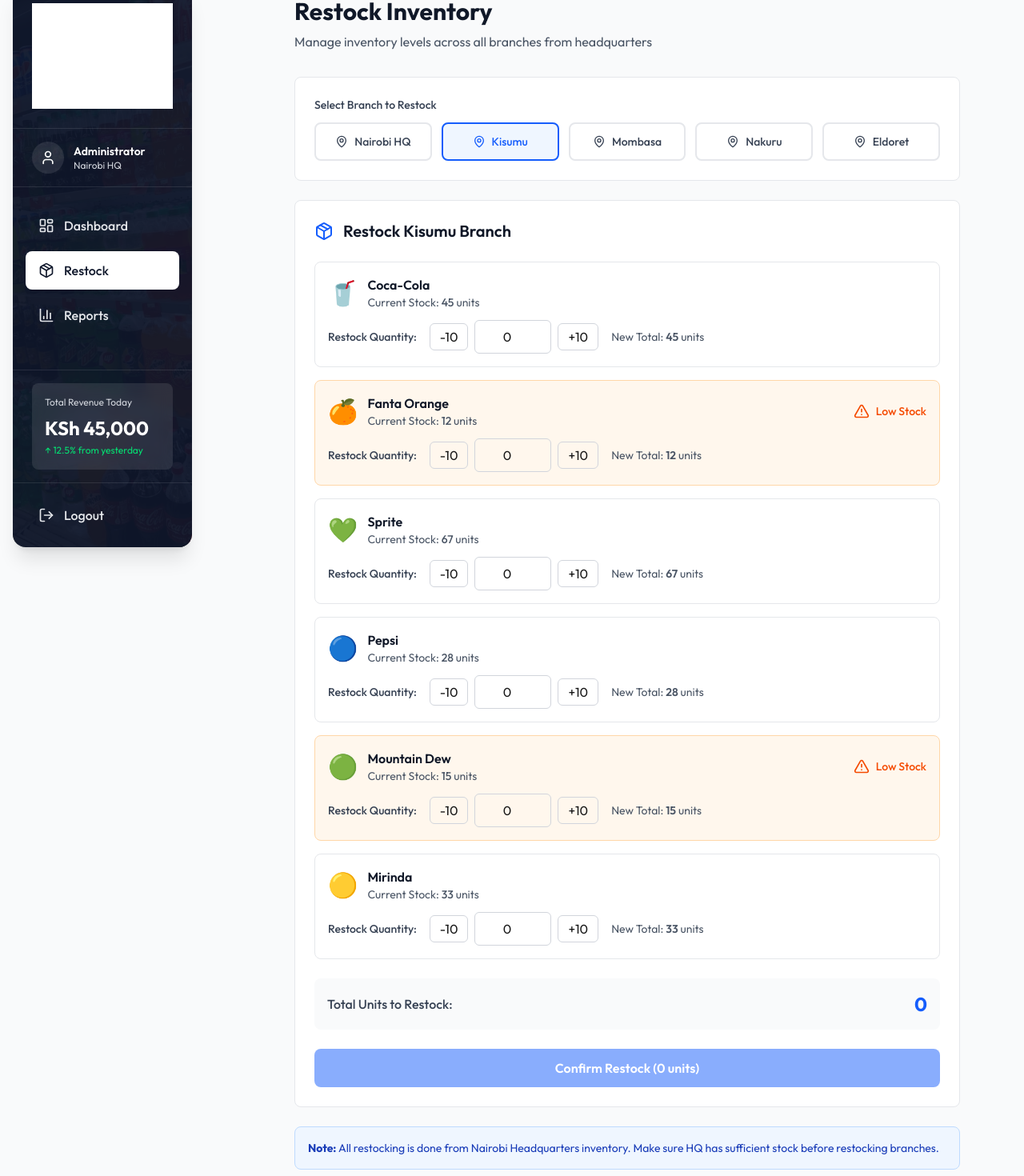
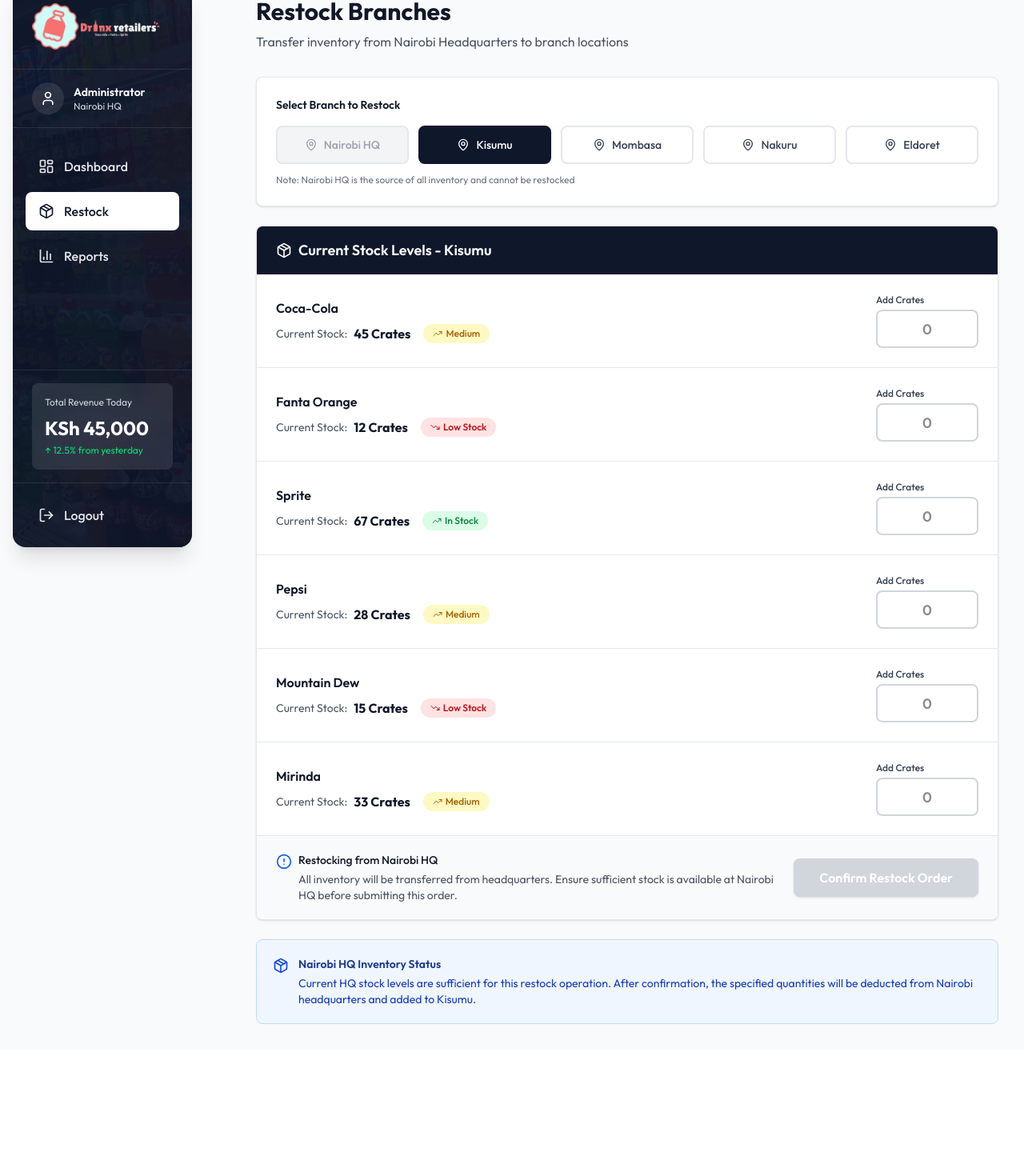
Before and after one commit to ByteBenders-compScientists/smart-retail-frontend, a Next.js app: page /admin/restock in a window 1280 px wide. Shown: the part 100-1570 px from the top of the page at 80% size. After the commit the page ends 1412 px from the top, so only its background shows below. Built offline with nearby package versions, Linux system fonts and the light colour scheme; grey boxes are pictures that could not be loaded; a web font is replaced by a local one.

Commit message:
fix: update AdminLayout to prevent rendering on admin login page and replace logo image

```diff
--- a/app/admin/layout.tsx
+++ b/app/admin/layout.tsx
@@ -26,7 +26,7 @@
   const [isMobileMenuOpen, setIsMobileMenuOpen] = useState(false);
 
   // Don't show layout on login page
-  if (pathname === '/admin/admin-login') {
+  if (pathname === '/admin') {
     return <>{children}</>;
   }
 
@@ -133,11 +133,10 @@
             {/* Logo */}
             <div className="flex items-center px-6 py-6 border-b border-white/10">
               <Image
-                src="/images/light.png"
+                src="/images/logodark.png"
                 alt="Drinx Logo"
                 width={180}
                 height={36}
-                className="brightness-0 invert"
               />
             </div>
 
--- a/app/admin/restock/page.tsx
+++ b/app/admin/restock/page.tsx
@@ -1,95 +1,156 @@
+/* eslint-disable @typescript-eslint/no-explicit-any */
 'use client';
-
 import { useState } from 'react';
-import { MapPin } from 'lucide-react';
-import RestockForm from '@/components/admin/RestockForm';
+import { MapPin, Package, AlertCircle, CheckCircle, TrendingDown, TrendingUp } from 'lucide-react';
 
 export default function RestockPage() {
   const [selectedBranch, setSelectedBranch] = useState('kisumu');
+  const [restockQuantities, setRestockQuantities] = useState<Record<string, string>>({
+    'prod-cola': '',
+    'prod-fanta': '',
+    'prod-sprite': '',
+    'prod-pepsi': '',
+    'prod-dew': '',
+    'prod-mirinda': ''
+  });
+  const [showSuccess, setShowSuccess] = useState(false);
 
   const branches = [
-    { id: 'nairobi', name: 'Nairobi HQ' },
+    { id: 'nairobi', name: 'Nairobi HQ', disabled: true },
     { id: 'kisumu', name: 'Kisumu' },
     { id: 'mombasa', name: 'Mombasa' },
     { id: 'nakuru', name: 'Nakuru' },
     { id: 'eldoret', name: 'Eldoret' },
   ];
 
-  // Mock product data - replace with actual API call
-  const getProductsForBranch = (branchId: string) => {
-    return [
-      {
-        id: 'prod-cola',
-        name: 'Coca-Cola',
-        currentStock: 45,
-        emoji: '🥤',
-      },
-      {
-        id: 'prod-fanta',
-        name: 'Fanta Orange',
-        currentStock: 12,
-        emoji: '🍊',
-      },
-      {
-        id: 'prod-sprite',
-        name: 'Sprite',
-        currentStock: 67,
-        emoji: '💚',
-      },
-      {
-        id: 'prod-pepsi',
-        name: 'Pepsi',
-        currentStock: 28,
-        emoji: '🔵',
-      },
-      {
-        id: 'prod-dew',
-        name: 'Mountain Dew',
-        currentStock: 15,
-        emoji: '🟢',
-      },
-      {
-        id: 'prod-mirinda',
-        name: 'Mirinda',
-        currentStock: 33,
-        emoji: '🟡',
-      },
-    ];
-  };
-
-  const handleRestock = (restockData: { productId: string; quantity: number }[]) => {
-    console.log('Restocking:', selectedBranch, restockData);
-    // API call here
+  // Mock stock data per branch
+  const branchInventory: Record<string, any> = {
+    kisumu: [
+      { id: 'prod-cola', name: 'Coca-Cola', currentStock: 45, unit: 'Crates' },
+      { id: 'prod-fanta', name: 'Fanta Orange', currentStock: 12, unit: 'Crates' },
+      { id: 'prod-sprite', name: 'Sprite', currentStock: 67, unit: 'Crates' },
+      { id: 'prod-pepsi', name: 'Pepsi', currentStock: 28, unit: 'Crates' },
+      { id: 'prod-dew', name: 'Mountain Dew', currentStock: 15, unit: 'Crates' },
+      { id: 'prod-mirinda', name: 'Mirinda', currentStock: 33, unit: 'Crates' },
+    ],
+    mombasa: [
+      { id: 'prod-cola', name: 'Coca-Cola', currentStock: 38, unit: 'Crates' },
+      { id: 'prod-fanta', name: 'Fanta Orange', currentStock: 55, unit: 'Crates' },
+      { id: 'prod-sprite', name: 'Sprite', currentStock: 42, unit: 'Crates' },
+      { id: 'prod-pepsi', name: 'Pepsi', currentStock: 9, unit: 'Crates' },
+      { id: 'prod-dew', name: 'Mountain Dew', currentStock: 31, unit: 'Crates' },
+      { id: 'prod-mirinda', name: 'Mirinda', currentStock: 18, unit: 'Crates' },
+    ],
+    nakuru: [
+      { id: 'prod-cola', name: 'Coca-Cola', currentStock: 52, unit: 'Crates' },
+      { id: 'prod-fanta', name: 'Fanta Orange', currentStock: 28, unit: 'Crates' },
+      { id: 'prod-sprite', name: 'Sprite', currentStock: 35, unit: 'Crates' },
+      { id: 'prod-pepsi', name: 'Pepsi', currentStock: 41, unit: 'Crates' },
+      { id: 'prod-dew', name: 'Mountain Dew', currentStock: 7, unit: 'Crates' },
+      { id: 'prod-mirinda', name: 'Mirinda', currentStock: 44, unit: 'Crates' },
+    ],
+    eldoret: [
+      { id: 'prod-cola', name: 'Coca-Cola', currentStock: 19, unit: 'Crates' },
+      { id: 'prod-fanta', name: 'Fanta Orange', currentStock: 36, unit: 'Crates' },
+      { id: 'prod-sprite', name: 'Sprite', currentStock: 23, unit: 'Crates' },
+      { id: 'prod-pepsi', name: 'Pepsi', currentStock: 50, unit: 'Crates' },
+      { id: 'prod-dew', name: 'Mountain Dew', currentStock: 29, unit: 'Crates' },
+      { id: 'prod-mirinda', name: 'Mirinda', currentStock: 11, unit: 'Crates' },
+    ],
   };
 
   const currentBranch = branches.find(b => b.id === selectedBranch);
-  const products = getProductsForBranch(selectedBranch);
+  const currentInventory = branchInventory[selectedBranch] || [];
+
+  const handleInputChange = (productId: string, value: string) => {
+    // Only allow numbers
+    if (value === '' || /^\d+$/.test(value)) {
+      setRestockQuantities(prev => ({
+        ...prev,
+        [productId]: value
+      }));
+    }
+  };
+
+  const handleSubmit = () => {
+    const restockData = Object.entries(restockQuantities)
+      .filter(([_, qty]) => qty !== '' && parseInt(qty) > 0)
+      .map(([productId, quantity]) => ({
+        productId,
+        quantity: parseInt(quantity)
+      }));
+
+    if (restockData.length === 0) {
+      alert('Please enter quantities to restock');
+      return;
+    }
+
+    console.log('Restocking Branch:', selectedBranch);
+    console.log('Restock Data:', restockData);
+
+    setShowSuccess(true);
+
+    // Reset form
+    setRestockQuantities({
+      'prod-cola': '',
+      'prod-fanta': '',
+      'prod-sprite': '',
+      'prod-pepsi': '',
+      'prod-dew': '',
+      'prod-mirinda': ''
+    });
+
+    setTimeout(() => setShowSuccess(false), 3000);
+  };
+
+  const getStockStatus = (stock: number) => {
+    if (stock < 20) return { label: 'Low Stock', color: 'bg-red-100 text-red-700', icon: TrendingDown };
+    if (stock < 50) return { label: 'Medium', color: 'bg-yellow-100 text-yellow-700', icon: TrendingUp };
+    return { label: 'In Stock', color: 'bg-green-100 text-green-700', icon: TrendingUp };
+  };
+
+  const totalToRestock = Object.values(restockQuantities)
+    .filter(qty => qty !== '')
+    .reduce((sum, qty) => sum + parseInt(qty), 0);
 
   return (
     <div className="min-h-screen bg-gray-50">
-      <div className="max-w-4xl mx-auto px-4 sm:px-6 lg:px-8 py-8">
+      <div className="max-w-5xl mx-auto px-4 sm:px-6 lg:px-8 py-8">
         {/* Header */}
         <div className="mb-8">
-          <h1 className="text-3xl font-bold text-gray-900">Restock Inventory</h1>
+          <h1 className="text-3xl font-bold text-gray-900">Restock Branches</h1>
           <p className="text-gray-600 mt-2">
-            Manage inventory levels across all branches from headquarters
+            Transfer inventory from Nairobi Headquarters to branch locations
           </p>
         </div>
 
+        {/* Success Message */}
+        {showSuccess && (
+          <div className="mb-6 bg-green-50 border border-green-200 rounded-lg p-4 flex items-center space-x-3">
+            <CheckCircle className="h-5 w-5 text-green-600 flex-shrink-0" />
+            <p className="text-sm text-green-800 font-medium">
+              Restock order submitted successfully! Inventory will be transferred from Nairobi HQ.
+            </p>
+          </div>
+        )}
+
         {/* Branch Selector */}
-        <div className="bg-white border border-gray-200 rounded-lg p-6 mb-6">
-          <label className="block text-sm font-medium text-gray-700 mb-3">
+        <div className="bg-white border border-gray-200 rounded-lg p-6 mb-6 shadow-sm">
+          <label className="block text-sm font-semibold text-gray-900 mb-4">
             Select Branch to Restock
           </label>
           <div className="grid grid-cols-2 md:grid-cols-5 gap-3">
             {branches.map((branch) => (
               <button
                 key={branch.id}
-                onClick={() => setSelectedBranch(branch.id)}
+                onClick={() => !branch.disabled && setSelectedBranch(branch.id)}
+                disabled={branch.disabled}
                 className={`flex items-center justify-center space-x-2 py-3 px-4 rounded-lg border-2 transition-all ${
-                  selectedBranch === branch.id
-                    ? 'border-blue-600 bg-blue-50 text-blue-600'
-                    : 'border-gray-200 hover:border-gray-300 text-gray-700'
+                  branch.disabled
+                    ? 'border-gray-200 bg-gray-100 text-gray-400 cursor-not-allowed'
+                    : selectedBranch === branch.id
+                    ? 'border-slate-900 bg-slate-900 text-white'
+                    : 'border-gray-200 hover:border-gray-300 text-gray-700 hover:bg-gray-50'
                 }`}
               >
                 <MapPin className="h-4 w-4" />
@@ -97,21 +158,118 @@
               </button>
             ))}
           </div>
+          <p className="text-xs text-gray-500 mt-3">
+            Note: Nairobi HQ is the source of all inventory and cannot be restocked
+          </p>
         </div>
 
         {/* Restock Form */}
-        <RestockForm
-          branchName={currentBranch?.name || ''}
-          products={products}
-          onSubmit={handleRestock}
-        />
+        <div className="bg-white border border-gray-200 rounded-lg shadow-sm overflow-hidden">
+          {/* Header */}
+          <div className="bg-slate-900 px-6 py-4">
+            <div className="flex items-center justify-between">
+              <h2 className="text-lg font-semibold text-white flex items-center space-x-2">
+                <Package className="h-5 w-5" />
+                <span>Current Stock Levels - {currentBranch?.name}</span>
+              </h2>
+              {totalToRestock > 0 && (
+                <span className="text-sm text-gray-300">
+                  {totalToRestock} crates to transfer
+                </span>
+              )}
+            </div>
+          </div>
 
-        {/* Info Box */}
-        <div className="mt-6 bg-blue-50 border border-blue-200 rounded-lg p-4">
-          <p className="text-sm text-blue-800">
-            <strong>Note:</strong> All restocking is done from Nairobi Headquarters inventory.
-            Make sure HQ has sufficient stock before restocking branches.
-          </p>
+          {/* Product List */}
+          <div className="divide-y divide-gray-200">
+            {currentInventory.map((product: any) => {
+              const status = getStockStatus(product.currentStock);
+              const StatusIcon = status.icon;
+              const restockQty = restockQuantities[product.id];
+              const newStock = restockQty ? product.currentStock + parseInt(restockQty) : product.currentStock;
+
+              return (
+                <div key={product.id} className="p-6 hover:bg-gray-50 transition-colors">
+                  <div className="flex flex-col lg:flex-row lg:items-center lg:justify-between gap-6">
+                    {/* Product Info */}
+                    <div className="flex-1">
+                      <h3 className="text-base font-semibold text-gray-900 mb-2">{product.name}</h3>
+                      <div className="flex items-center gap-4 flex-wrap">
+                        <div className="flex items-center space-x-2">
+                          <span className="text-sm text-gray-600">Current Stock:</span>
+                          <span className="text-base font-bold text-gray-900">{product.currentStock} {product.unit}</span>
+                        </div>
+                        <span className={`text-xs px-3 py-1 rounded-full font-medium flex items-center space-x-1 ${status.color}`}>
+                          <StatusIcon className="h-3 w-3" />
+                          <span>{status.label}</span>
+                        </span>
+                        {restockQty && parseInt(restockQty) > 0 && (
+                          <div className="flex items-center space-x-2 text-sm">
+                            <span className="text-gray-500">→</span>
+                            <span className="text-green-700 font-semibold">New: {newStock} {product.unit}</span>
+                            <span className="text-xs text-green-600">(+{restockQty})</span>
+                          </div>
+                        )}
+                      </div>
+                    </div>
+
+                    {/* Restock Input */}
+                    <div className="flex items-center space-x-3">
+                      <div className="flex flex-col">
+                        <label className="text-xs font-medium text-gray-700 mb-1">
+                          Add Crates
+                        </label>
+                        <input
+                          type="text"
+                          value={restockQuantities[product.id]}
+                          onChange={(e) => handleInputChange(product.id, e.target.value)}
+                          placeholder="0"
+                          className="w-32 h-12 text-center text-lg font-semibold border-2 border-gray-300 rounded-lg focus:border-slate-900 focus:ring-2 focus:ring-slate-900 focus:ring-opacity-20 outline-none"
+                        />
+                      </div>
+                    </div>
+                  </div>
+                </div>
+              );
+            })}
+          </div>
+
+          {/* Summary Footer */}
+          <div className="bg-gray-50 px-6 py-5 border-t border-gray-200">
+            <div className="flex flex-col md:flex-row md:items-center md:justify-between gap-4">
+              <div className="flex items-start space-x-2 text-sm text-gray-600">
+                <AlertCircle className="h-5 w-5 mt-0.5 flex-shrink-0 text-blue-600" />
+                <div>
+                  <p className="font-medium text-gray-900 mb-1">Restocking from Nairobi HQ</p>
+                  <p>All inventory will be transferred from headquarters. Ensure sufficient stock is available at Nairobi HQ before submitting this order.</p>
+                </div>
+              </div>
+
+              <button
+                type="button"
+                onClick={handleSubmit}
+                disabled={totalToRestock === 0}
+                className="px-8 py-3 bg-slate-900 text-white font-semibold rounded-lg hover:bg-slate-800 transition-all disabled:bg-gray-300 disabled:cursor-not-allowed shadow-sm whitespace-nowrap"
+              >
+                Confirm Restock Order
+              </button>
+            </div>
+          </div>
+        </div>
+
+        {/* HQ Stock Info */}
+        <div className="mt-6 bg-blue-50 border border-blue-200 rounded-lg p-5">
+          <div className="flex items-start space-x-3">
+            <Package className="h-5 w-5 text-blue-700 mt-0.5 flex-shrink-0" />
+            <div>
+              <h3 className="text-sm font-semibold text-blue-900 mb-1">
+                Nairobi HQ Inventory Status
+              </h3>
+              <p className="text-sm text-blue-800">
+                Current HQ stock levels are sufficient for this restock operation. After confirmation, the specified quantities will be deducted from Nairobi headquarters and added to {currentBranch?.name}.
+              </p>
+            </div>
+          </div>
         </div>
       </div>
     </div>
```
Also changed, not shown: app/admin/page.tsx (renamed from app/admin/admin-login/page.tsx).
